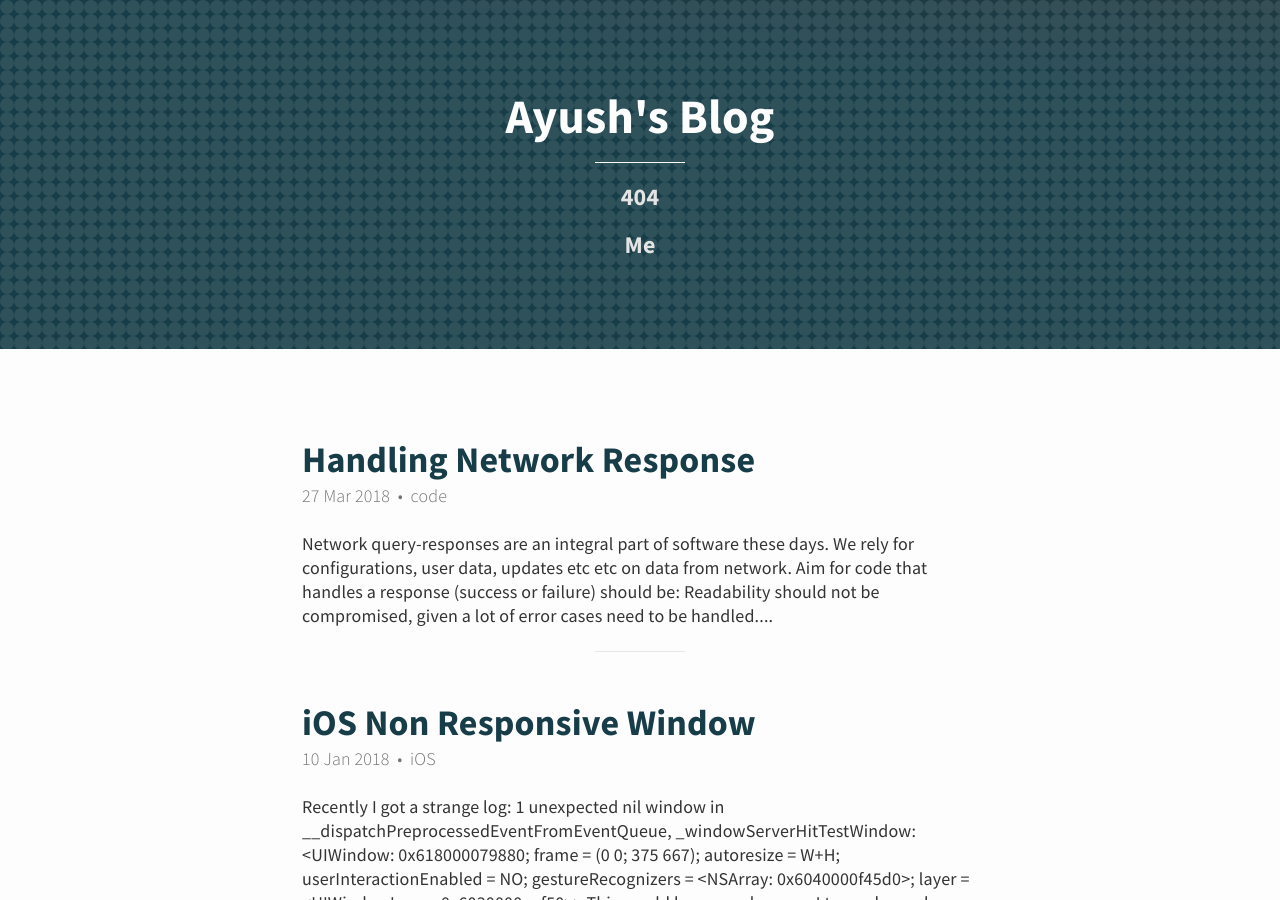
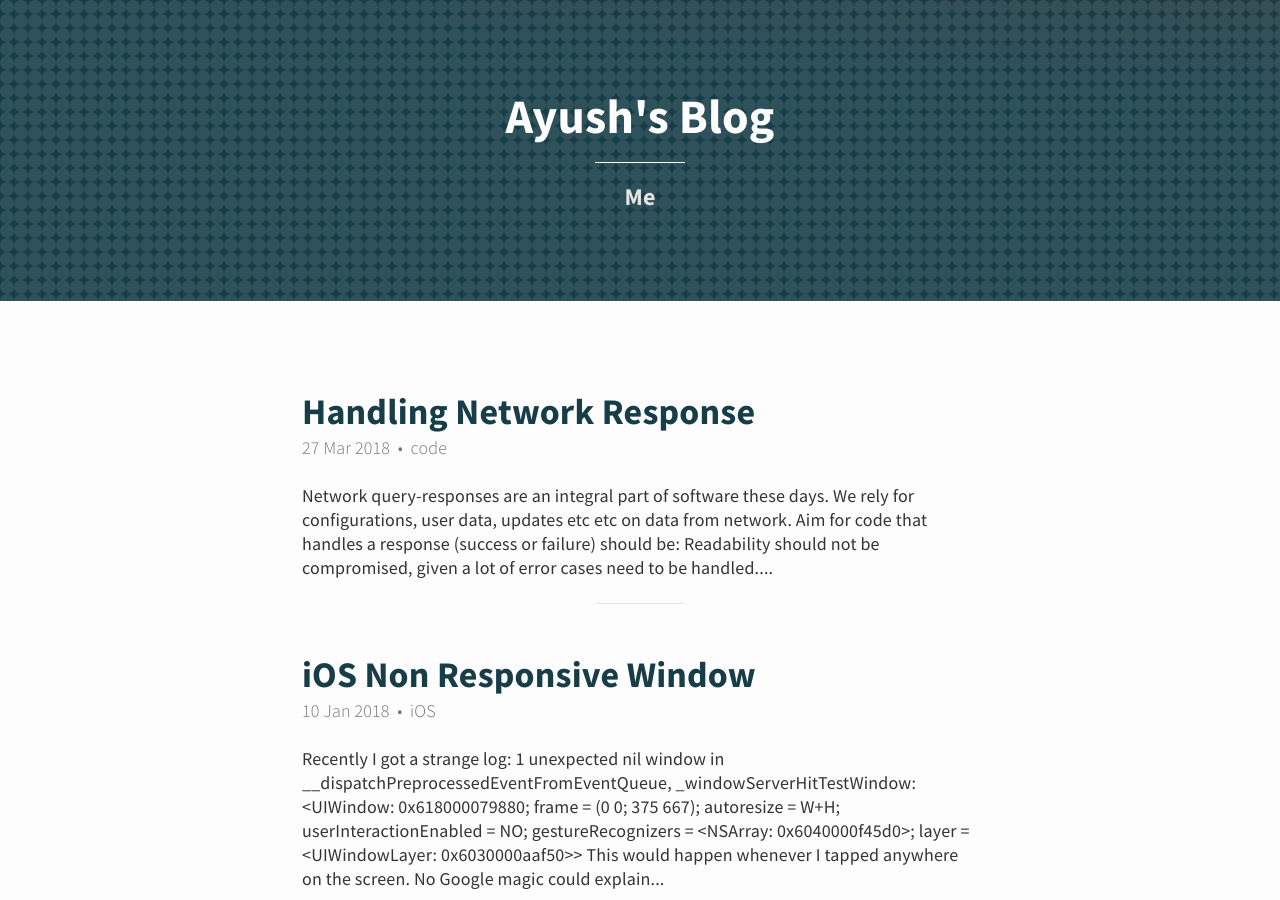
Before and after one commit to ayushgoel/ayushgoel.github.io, a Jekyll site: the page built from index.html, in a window 1280 px wide and 900 px high. Built offline with Jekyll 4.4.1, drawn with Linux system fonts in a browser that asks for light colours; nearby versions of some CDN libraries; the list of posts is cut into pages by our own code.

Commit message:
Do not show 404 page in header

```diff
--- a/_includes/header.html
+++ b/_includes/header.html
@@ -6,7 +6,7 @@
 
   <ul id="header-page-list">
     {% for page in site.pages %}
-      {% if page.title %}
+      {% if page.title and page.title != '404' %}
         <a href="{{ page.url }}">
           <h3> {{ page.title }} </h3>
         </a>
```
